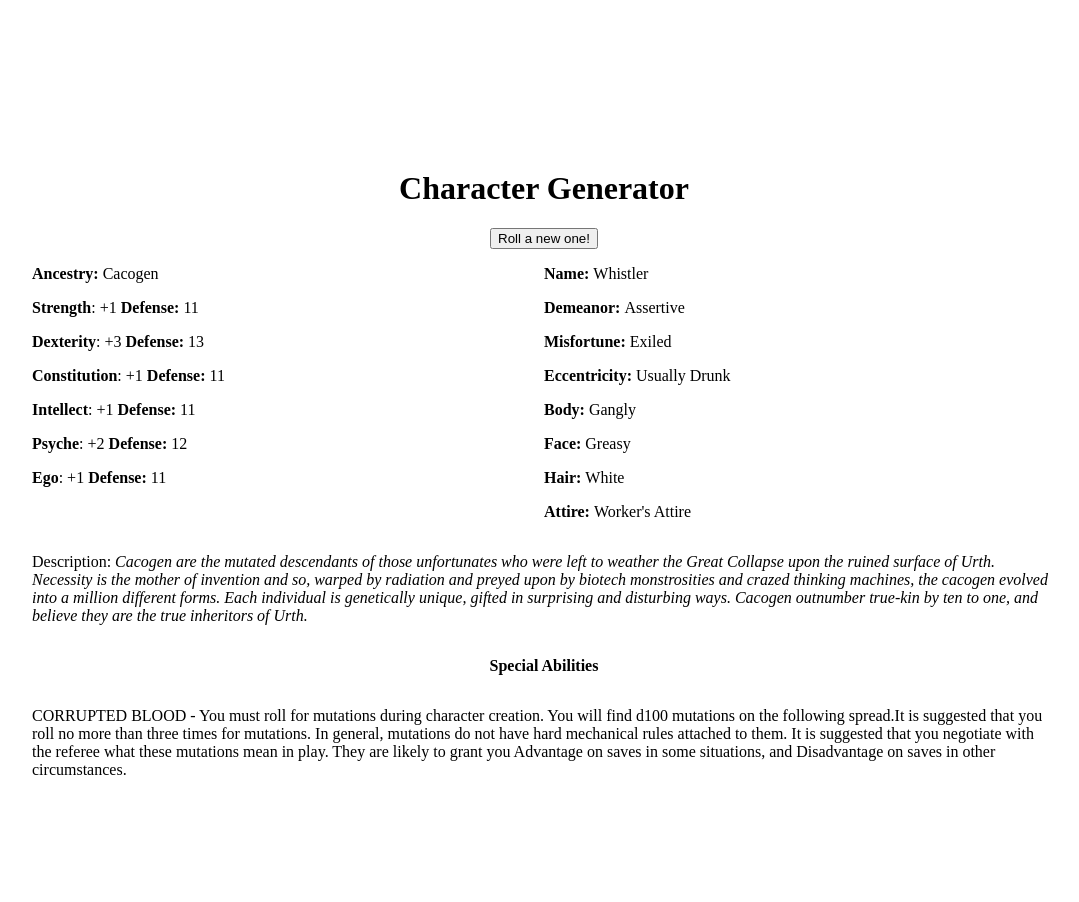
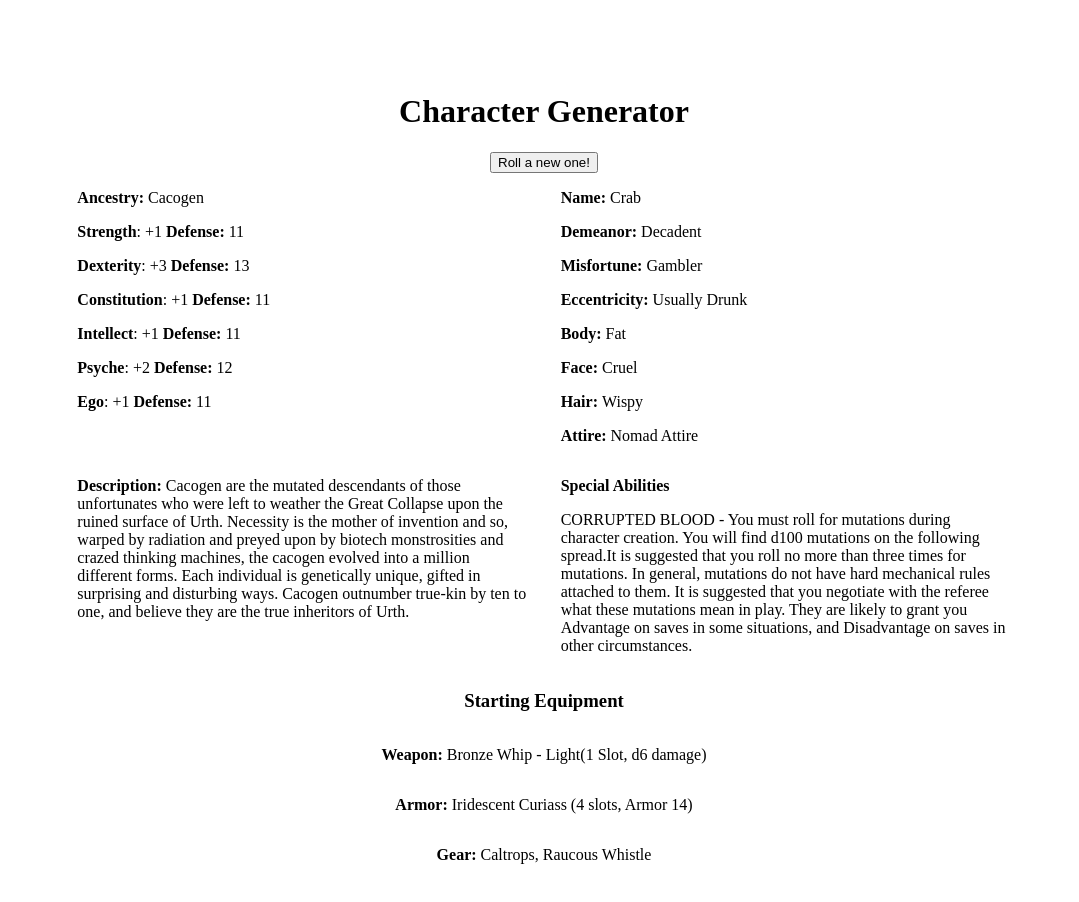
Before and after one commit to omniczech/vaarn-generators, a Next.js app: page /characters in a window 1280 px wide. Shown: the top 902 px of the page, without its empty margins (96-1175 px from the left). Built offline with nearby package versions, Linux system fonts and the light colour scheme.

Commit message:
Add starting gear

```diff
--- /dev/null
+++ b/data/equipment/armor.json
@@ -0,0 +1,55 @@
+{
+  "name": "Armor",
+  "rolls": [
+    {
+      "name": "quality",
+      "options": [
+        "Shabby",
+        "Decadent",
+        "Ancestral",
+        "Quicksilver",
+        "Nano-weave",
+        "Spiny",
+        "Dazzling",
+        "Tarnished",
+        "Indigo",
+        "Golden",
+        "Symbiotic",
+        "Biomechanical",
+        "Occult",
+        "Fungal",
+        "Translucent",
+        "Gaudy",
+        "Sacred",
+        "Iridescent",
+        "Crystalline",
+        "Ornate"
+      ]
+    },
+    {
+      "name": "type",
+      "options": [
+        "Desert Robes (1 slot, Armor 11)",
+        "Desert Robes (1 slot, Armor 11)",
+        "Hazard Wrap (2 slots, Armor 12) Immunity from Radiation and Toxins",
+        "Hazard Wrap (2 slots, Armor 12) Immunity from Radiation and Toxins",
+        "War Shirt (2 slots, Armor 12)",
+        "War Shirt (2 slots, Armor 12)",
+        "War Shirt (2 slots, Armor 12)",
+        "War Shirt (2 slots, Armor 12)",
+        "Brigandine (3 slots, Armor 13)",
+        "Brigandine (3 slots, Armor 13)",
+        "Brigandine (3 slots, Armor 13)",
+        "Brigandine (3 slots, Armor 13)",
+        "Brigandine (3 slots, Armor 13)",
+        "Curiass (4 slots, Armor 14)",
+        "Curiass (4 slots, Armor 14)",
+        "Curiass (4 slots, Armor 14)",
+        "Chain-mail (5 slots, Armor 15)",
+        "Chain-mail (5 slots, Armor 15)",
+        "Plate Armor (6 slots, Armor 16) Disadvantage to swim or climb",
+        "Plate Armor (6 slots, Armor 16) Disadvantage to swim or climb"
+      ]
+    }
+  ]
+}
--- /dev/null
+++ b/data/equipment/gear.json
@@ -0,0 +1,55 @@
+{
+  "name": "Gear",
+  "rolls": [
+    {
+      "name": "Gear 1",
+      "options": [
+        "Flashbang (5)",
+        "Magnetic Boots",
+        "Grappling Hook & Rope",
+        "Flare (5)",
+        "Smoke Bomb (5)",
+        "Flask of Oil",
+        "Portable Stove",
+        "Caltrops",
+        "Vial of Acid",
+        "Animal Trap (3)",
+        "Handheld Drill",
+        "Chain & Manacles",
+        "Hand Mirror",
+        "Motion Sensor",
+        "Crowbar",
+        "EMP Grenade (3)",
+        "Skin of Wine",
+        "Tube of Omni-Glue",
+        "Ball Bearings (LOTS)",
+        "Glowstone"
+      ]
+    },
+    {
+      "name": "Gear 2",
+      "options": [
+        "Sleeping Gas (3)",
+        "Oxygen Mask",
+        "Cast Iron Skillet",
+        "Black Clay",
+        "Loaded Dice",
+        "Raucous Whistle",
+        "Luminous Paint",
+        "Drug",
+        "Poison Pill",
+        "Autoglot Translator",
+        "Lock Picks",
+        "Mortar & Pestle",
+        "Strong Liquor",
+        "Hourglass",
+        "Chisel",
+        "Anti-venom (3)",
+        "Welding Torch",
+        "Thermal Goggles",
+        "Fungicide Bomb",
+        "Canary in Cage"
+      ]
+    }
+  ]
+}
--- /dev/null
+++ b/data/equipment/weapons.json
@@ -0,0 +1,80 @@
+{
+  "name": "Weapon",
+  "rolls": [
+    {
+      "name": "aspect",
+      "options": [
+        "Golden",
+        "Quicksilver",
+        "Ultraviolet",
+        "Crystal",
+        "Nomad",
+        "Black",
+        "Ancient",
+        "Bone",
+        "Parasitic",
+        "Fungal",
+        "Ritual",
+        "Biomechanical",
+        "Sacred",
+        "Blasphemous",
+        "Venomous",
+        "Obsidian",
+        "Bronze",
+        "Jewelled",
+        "Plasma",
+        "Translucent"
+      ]
+    },
+    {
+      "name": "Form",
+      "options": [
+        "Knife",
+        "Flail",
+        "Whip",
+        "Axe",
+        "Club",
+        "Sling",
+        "Rapier",
+        "Pistol",
+        "Spear",
+        "Shortbow",
+        "Halberd",
+        "Rifle",
+        "Musket",
+        "Shotgun",
+        "Crossbow",
+        "Sword",
+        "Revolver",
+        "Laser",
+        "Spore Thrower",
+        "Railgun"
+      ]
+    },
+    {
+      "name": "damage",
+      "options": [
+        "Light(1 Slot, d6 damage)",
+        "Light(1 Slot, d6 damage)",
+        "Light(1 Slot, d6 damage)",
+        "Light(1 Slot, d6 damage)",
+        "Light(1 Slot, d6 damage)",
+        "Light(1 Slot, d6 damage)",
+        "Light(1 Slot, d6 damage)",
+        "Light(1 Slot, d6 damage)",
+        "Light(1 Slot, d6 damage)",
+        "Light(1 Slot, d6 damage)",
+        "Medium (2 slots, d8 damage)",
+        "Medium (2 slots, d8 damage)",
+        "Medium (2 slots, d8 damage)",
+        "Medium (2 slots, d8 damage)",
+        "Medium (2 slots, d8 damage)",
+        "Medium (2 slots, d8 damage)",
+        "Medium (2 slots, d8 damage)",
+        "Medium (2 slots, d8 damage)",
+        "Heavy (3 slots, d10 damage)",
+        "Heavy (3 slots, d10 damage)"
+      ]
+    }
+  ]
+}
--- a/pages/characters.js
+++ b/pages/characters.js
@@ -3,6 +3,9 @@ import { useState, useEffect } from "react";
 import styles from "../styles/Home.module.css";
 
 import allAncestries from "../data/characters";
+import weapons from "../data/equipment/weapons.json";
+import armors from "../data/equipment/armor.json";
+import gears from "../data/equipment/gear.json";
 
 import randomFromArray from "../data/utils";
 
@@ -39,6 +42,9 @@ const Characters = () => {
 
   const [stats, setStats] = useState([]);
   const [rollTables, setRollTables] = useState([]);
+  const [weapon, setWeapon] = useState([]);
+  const [armor, setArmor] = useState([]);
+  const [gear, setGear] = useState([]);
 
   useEffect(() => {
     setStats([
@@ -50,6 +56,9 @@ const Characters = () => {
       generateAbility(),
     ]);
     setChosenAncestry(randomFromArray(allAncestries));
+    setWeapon(rollAllTables(weapons.rolls));
+    setArmor(rollAllTables(armors.rolls));
+    setGear(rollAllTables(gears.rolls));
   }, []);
 
   useEffect(() => {
@@ -68,6 +77,9 @@ const Characters = () => {
     setChosenAncestry(randomFromArray(allAncestries));
 
     setRollTables(rollAllTables(chosenAncestry.rolls));
+    setWeapon(rollAllTables(weapons.rolls));
+    setArmor(rollAllTables(armors.rolls));
+    setGear(rollAllTables(gears.rolls));
   };
 
   return (
@@ -100,9 +112,13 @@ const Characters = () => {
               })}
           </div>
         </div>
+        <div className={styles.flex}>
+          <div>
             <p>
-					Description: <em>{chosenAncestry.description}</em>
+              <b>Description:</b> {chosenAncestry.description}
             </p>
+          </div>
+          <div>
             <p>
               <b>Special Abilities</b>
             </p>
@@ -110,6 +126,33 @@ const Characters = () => {
               chosenAncestry.special.map((special) => {
                 return <p key={special}>{special}</p>;
               })}
+          </div>
+        </div>
+        <h3>Starting Equipment</h3>
+        <p>
+          <b>Weapon: </b>
+          {weapon.length && (
+            <span>
+              {weapon[0].value} {weapon[1].value} - {weapon[2].value}
+            </span>
+          )}
+        </p>
+        <p>
+          <b>Armor: </b>
+          {armor.length && (
+            <span>
+              {armor[0].value} {armor[1].value}
+            </span>
+          )}
+        </p>
+        <p>
+          <b>Gear: </b>
+          {gear.length && (
+            <span>
+              {gear[0].value}, {gear[1].value}
+            </span>
+          )}
+        </p>
       </main>
     </div>
   );
--- a/styles/Home.module.css
+++ b/styles/Home.module.css
@@ -5,7 +5,8 @@
 .main {
   min-height: 100vh;
   padding: 4rem 0;
-	max-width: 80vw;
+  max-width: 1000px;
+  width: 80vw;
   margin: 0 auto;
   flex: 1;
   display: flex;
@@ -32,13 +33,6 @@
   border-top: 1px solid #cacaca;
   justify-content: center;
   align-items: center;
-}
-
-.footer a {
-	display: flex;
-	justify-content: center;
-	align-items: center;
-	flex-grow: 1;
 }
 
 .title a {
@@ -132,10 +126,11 @@
   display: flex;
   flex-direction: row;
   width: 100%;
+  justify-content: space-evenly;
 }
 
 .flex > div {
-	width: 50%;
+  width: 45%;
 }
 
 @media (max-width: 600px) {
```
Lines whose indentation alone changed are shown as unchanged.
